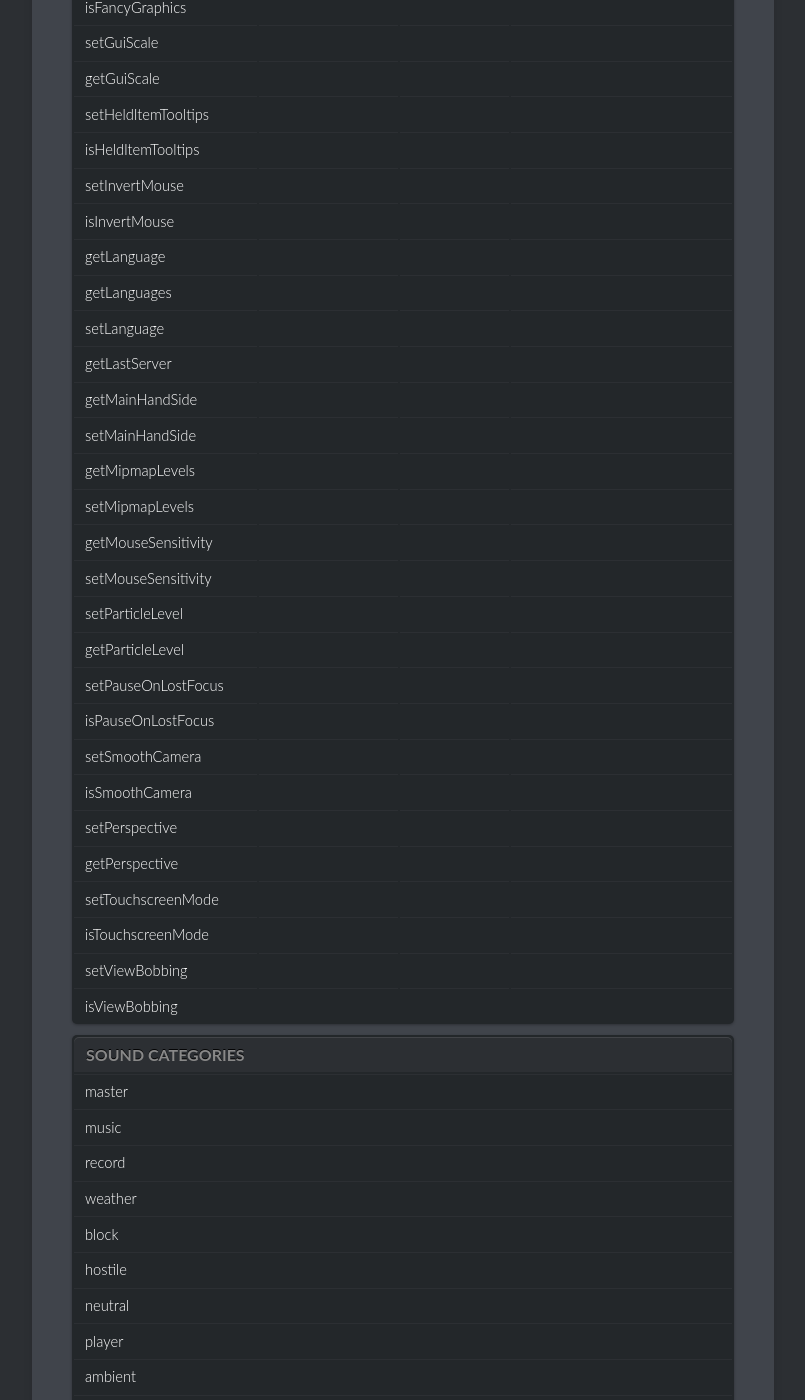
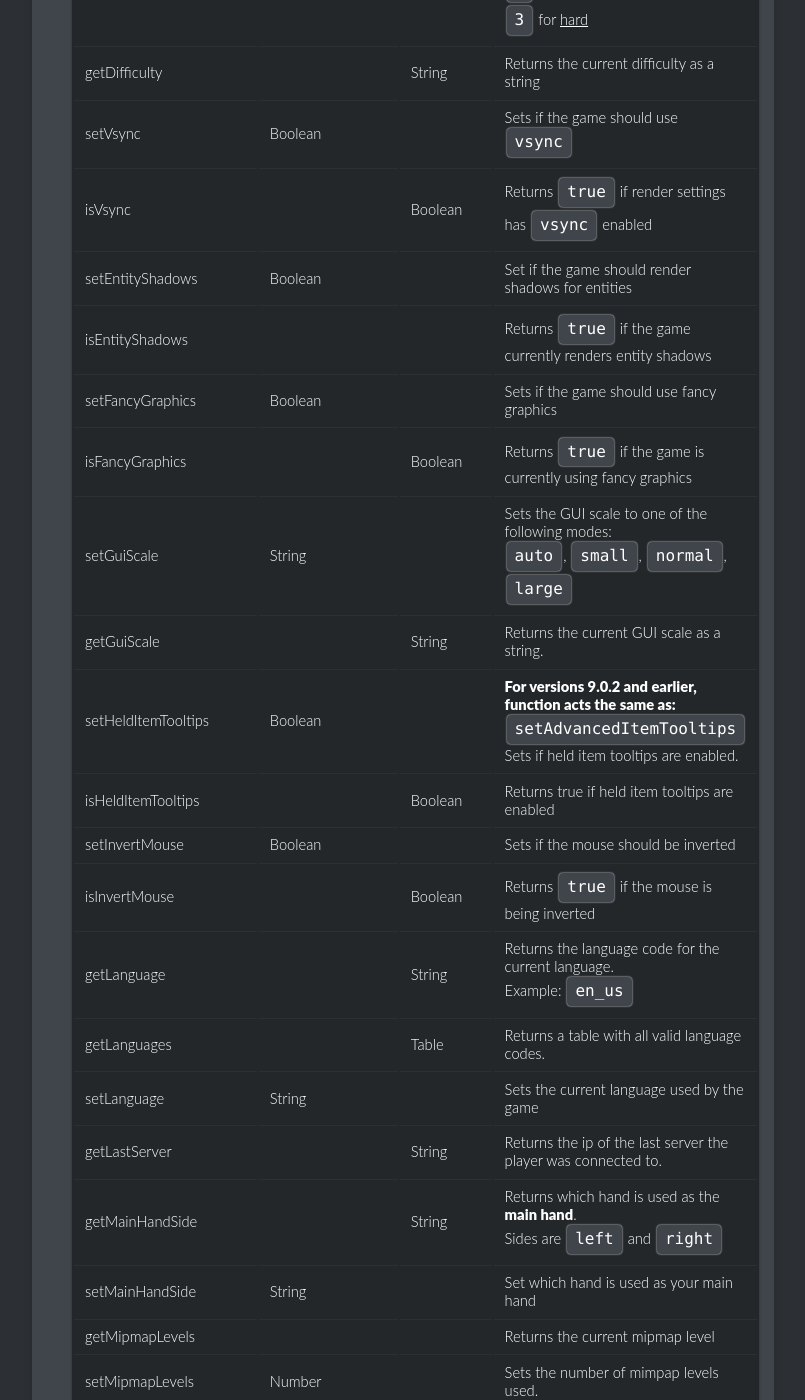
Before and after one commit to TheOnlyRealCoder/AdvancedMacros.github.io, a Jekyll site: the page built from _docs/reference/functions.md, in a window 1280 px wide and 1400 px high, scrolled down 15772 px. Shown: the whole window, without its empty margins (139-944 px from the left). Built offline with Jekyll 4.4.1, drawn with Linux system fonts in a browser that asks for light colours; some of the changed text lies outside the part shown.

Commit message:
Minecraft Settings
Bold now shows up in tables
tables can now show <code> tags nicely

```diff
--- a/_docs/reference/functions.md
+++ b/_docs/reference/functions.md
@@ -464,53 +464,54 @@ A good number to use would be `1000`.
 |setAutoJump               | Boolean:autoJump  |                 | Sets if the player uses auto jump. |
 |isAutoJump                |                   | Boolean         | Returns if the player has auto jump enabled. |
 |getChatOpacity            |                   | Number          | Returns current opacity of the chat |
-|setChatOpacity            | Number
-|getChatScale              |
-|setChatScale              |
-|getChatHeightFocused      |
-|setChatHeightFocused      |
-|getChatHeightUnfocused    |
-|setChatHeightUnfocused    |
-|setChatWidth              |
-|getChatWidth              |
-|setCloudsMode             |
-|getCloudsMode             |
-|setDifficulty             |
-|getDifficulty             |
-|setVsync                  |
-|isVsync                   |
-|setEntityShadows          |
-|isEntityShadows           |
-|setFancyGraphics          |
-|isFancyGraphics           |
-|setGuiScale               |
-|getGuiScale               |
-|setHeldItemTooltips       |
-|isHeldItemTooltips        |
-|setInvertMouse            |
-|isInvertMouse             |
-|getLanguage               |
-|getLanguages              |
-|setLanguage               |
-|getLastServer             |
-|getMainHandSide           |
-|setMainHandSide           |
-|getMipmapLevels           |
-|setMipmapLevels           |
-|getMouseSensitivity       |
-|setMouseSensitivity       |
-|setParticleLevel          |
-|getParticleLevel          |
-|setPauseOnLostFocus       |
-|isPauseOnLostFocus        |
-|setSmoothCamera           |
-|isSmoothCamera            |
-|setPerspective            |
-|getPerspective            |
-|setTouchscreenMode        |
-|isTouchscreenMode         |
-|setViewBobbing            |
-|isViewBobbing             |
+|setChatOpacity            | Number            |                 |
+|getChatScale              |                   | Number          |
+|setChatScale              | Number            |
+|getChatHeightFocused      |                   | Number
+|setChatHeightFocused      | Number            |
+|getChatHeightUnfocused    |                   | Number
+|setChatHeightUnfocused    | Number
+|setChatWidth              | Number
+|getChatWidth              |                   | Number
+|setCloudsMode             | String            |                 | Sets the mode for cloud rendering. Modes are <code>off</code>, <code>fast</code>, or <code>fancy</code>.(not case senstive)
+|getCloudsMode             |                   | String          | Returns render mode for clouds. Modes are <code>off</code>, <code>fast</code>, or <code>fancy</code>
+|setDifficulty             | String            |                 | Sets the difficulty using the difficulty name. <code>peaceful</code>,<code>easy</code>,<code>normal</code>,<code>hard</code>
+|setDifficulty             | Number            |                 | Sets the difficulty using:<br><code>0</code> for <u>peaceful</u><br><code>1</code> for <u>easy</u><br><code>2</code> for <u>normal</u><br><code>3</code> for <u>hard</u>
+|getDifficulty             |                   | String          | Returns the current difficulty as a string
+|setVsync                  | Boolean           |                 | Sets if the game should use <code>vsync</code>
+|isVsync                   |                   | Boolean         | Returns <code>true</code> if render settings has <code>vsync</code> enabled
+|setEntityShadows          | Boolean           |                 | Set if the game should render shadows for entities
+|isEntityShadows           |                   |                 | Returns <code>true</code> if the game currently renders entity shadows
+|setFancyGraphics          | Boolean           |                 | Sets if the game should use fancy graphics
+|isFancyGraphics           |                   | Boolean         | Returns <code>true</code> if the game is currently using fancy graphics
+|setGuiScale               | String            |                 | Sets the GUI scale to one of the following modes:<br><code>auto</code>, <code>small</code>, <code>normal</code>, <code>large</code>
+|getGuiScale               |                   | String          | Returns the current GUI scale as a string.
+|setHeldItemTooltips       | Boolean           |                 | <b>For versions 9.0.2 and earlier, function acts the same as:</b> <code>setAdvancedItemTooltips</code><br>Sets if held item tooltips are enabled.
+|isHeldItemTooltips        |                   | Boolean         | Returns true if held item tooltips are enabled
+|setInvertMouse            | Boolean           |                 | Sets if the mouse should be inverted
+|isInvertMouse             |                   | Boolean         | Returns <code>true</code> if the mouse is being inverted
+|getLanguage               |                   | String          | Returns the language code for the current language.<br>Example: <code>en_us</code>
+|getLanguages              |                   | Table           | Returns a table with all valid language codes.
+|setLanguage               | String            |                 | Sets the current language used by the game
+|getLastServer             |                   | String          | Returns the ip of the last server the player was connected to.
+|getMainHandSide           |                   | String          | Returns which hand is used as the <b>main hand</b>.<br>Sides are <code>left</code> and <code>right</code>
+|setMainHandSide           | String            |                 | Set which hand is used as your main hand
+|getMipmapLevels           |                   |                 | Returns the current mipmap level
+|setMipmapLevels           | Number            |                 | Sets the number of mimpap levels used.
+|getMouseSensitivity       |                   | Number          | Returns the current mouse sensitivity setting
+|setMouseSensitivity       | Number            |                 | Sets the mouse sensitivity
+|setParticleLevel          | String            |                 | Sets the particle level for rendering. Options are:<br><code>all</code><br><code>decreased</code><br><code>minimal</code>
+|getParticleLevel          |                   | String          | Returns the current particle level as a string
+|setPauseOnLostFocus       | Boolean           |                 | Sets if the game should pause if you switch out of the game.<br>Equivilant of: <code>F3</code>+<code>P</code>
+|isPauseOnLostFocus        |                   |                 | Check if the game will pause if no longer focused.
+|setSmoothCamera           | Boolean           |                 | Set if smooth camera is enabled
+|isSmoothCamera            |                   |                 | Check if smooth camera is enabled
+|setPerspective            | String            |                 | Changes the players camera view like <code>F5</code>. Options are:<br><code>first</code><br><code>front</code><br><code>back</code>
+|getPerspective            |                   |                 | Return the players perspective as a string
+|setTouchscreenMode        | Boolean           |                 | Set if touchscreen mode should be used
+|isTouchscreenMode         |                   | Boolean         | Check if touchscreen mode is enabled
+|setViewBobbing            | Boolean           |                 | Set if view bobbing should be used.
+|isViewBobbing             |                   |                 | Check if view bobbing is enabled.
 
 |Sound Categories |
 |:----------------|
--- a/_sass/_style.scss
+++ b/_sass/_style.scss
@@ -833,6 +833,18 @@ td p {
   margin: 0;
 }
 
+td b {
+  font-weight: 900;
+}
+
+td code {
+  background-color: $lighter-dark;
+  border-radius: 4px;
+  box-shadow: inset 0 0 5px #333355;
+  box-shadow: 0 0 2px $white;
+  margin: 2px;
+}
+
 th {
   text-transform: uppercase;
   font-size: 16px;
```
Also changed, not shown: Gemfile.lock.
